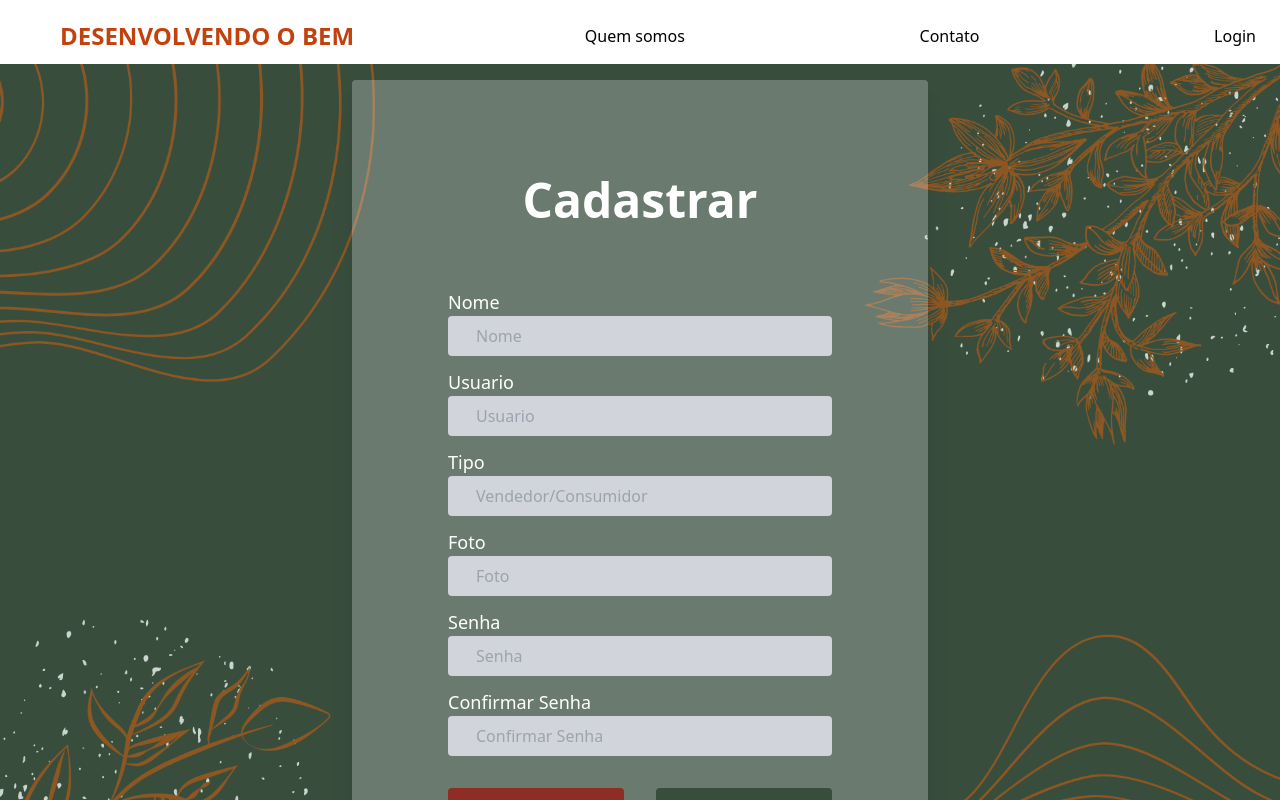
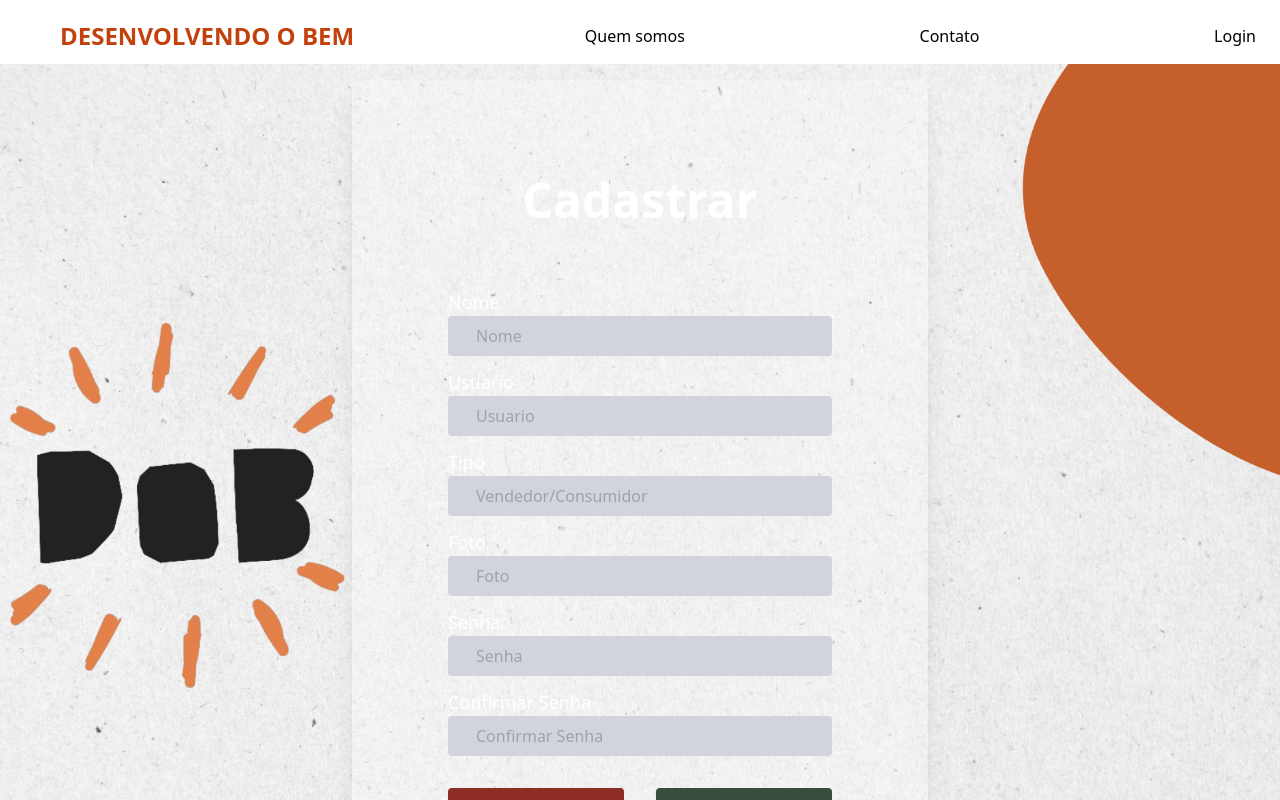
Before and after one commit to projetodob/dob-frontend, a React (Vite) app: page /cadastro in a window 1280 px wide. Shown: the top 800 px of the page. Built offline with nearby package versions, Linux system fonts and the light colour scheme.

Commit message:
Update Cadastro.css

```diff
--- a/src/pages/cadastro/Cadastro.css
+++ b/src/pages/cadastro/Cadastro.css
@@ -1,5 +1,5 @@
 .fundoCadastro {
-  background-image: url(../../assets/cad1.png);
+  background-image: url(../../assets/dobbg.png);
   background-repeat: no-repeat;
   background-size: cover;
   }
```
